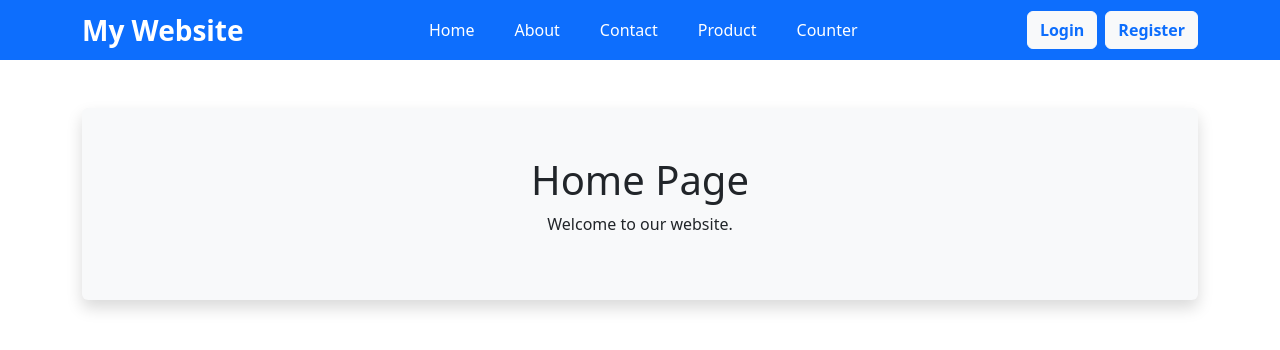
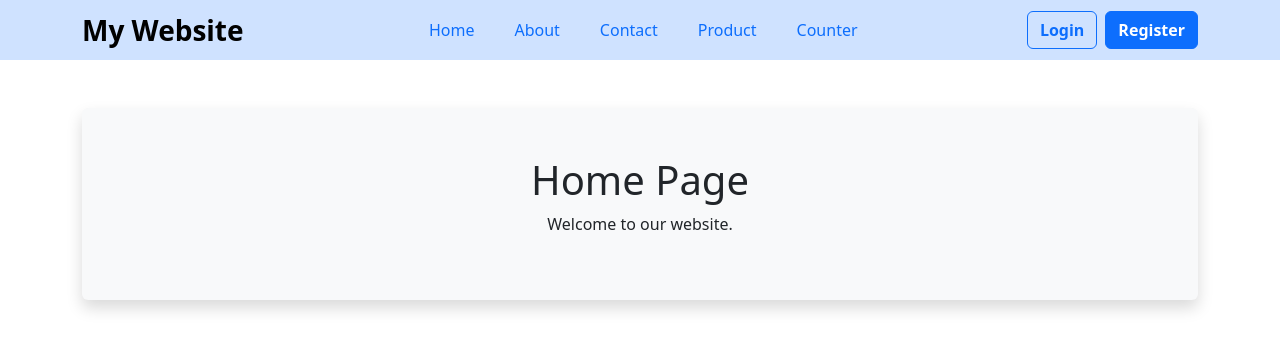
Before and after one commit to Shubham999k/REact---Talwind-CSS, a React (Vite) app: page / in a window 1280 px wide. Shown: the top 350 px of the page. Built offline with nearby package versions, Linux system fonts and the light colour scheme.

Commit message:
style: update Header component navbar styles for improved visibility and consistency

```diff
--- a/src/components/Header.jsx
+++ b/src/components/Header.jsx
@@ -3,7 +3,7 @@ import { NavLink } from "react-router-dom";
 function Header() {
     return (
         <>
-            <nav className="navbar navbar-expand-lg navbar-dark bg-primary py-1">
+            <nav className="navbar navbar-expand-lg navbar-primary bg-primary-subtle py-1 sticky-top">
                 <div className="container">
 
                     {/* Logo */}
@@ -13,34 +13,34 @@ function Header() {
 
                     {/* Center Menu */}
                     <div className="mx-auto">
-                        <ul className="navbar-nav flex-row gap-4">
+                        <ul className="navbar-nav flex-row gap-4 ">
 
                             <li className="nav-item">
-                                <NavLink className="nav-link text-white" to="/">
+                                <NavLink className="nav-link text-primary" to="/">
                                     Home
                                 </NavLink>
                             </li>
 
                             <li className="nav-item">
-                                <NavLink className="nav-link text-white" to="/about">
+                                <NavLink className="nav-link text-primary" to="/about">
                                     About
                                 </NavLink>
                             </li>
 
                             <li className="nav-item">
-                                <NavLink className="nav-link text-white" to="/contact">
+                                <NavLink className="nav-link text-primary" to="/contact">
                                     Contact
                                 </NavLink>
                             </li>
 
                             <li className="nav-item">
-                                <NavLink className="nav-link text-white" to="/product">
+                                <NavLink className="nav-link text-primary" to="/product">
                                     Product
                                 </NavLink>
                             </li>
 
                             <li className="nav-item">
-                                <NavLink className="nav-link text-white" to="/counter">
+                                <NavLink className="nav-link text-primary" to="/counter">
                                     Counter
                                 </NavLink>
                             </li>
@@ -52,14 +52,14 @@ function Header() {
                     <div className="d-flex gap-2">
 
                         <NavLink
-                            className="btn btn-light text-primary fw-semibold"
+                            className="btn btn-outline-primary fw-semibold"
                             to="/login"
                         >
                             Login
                         </NavLink>
 
                         <NavLink
-                            className="btn btn-light text-primary fw-semibold"
+                            className="btn btn-primary fw-semibold"
                             to="/register"
                         >
                             Register
```
